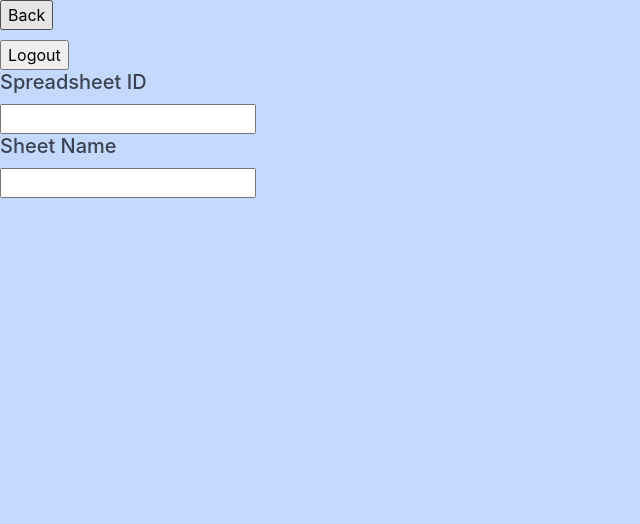
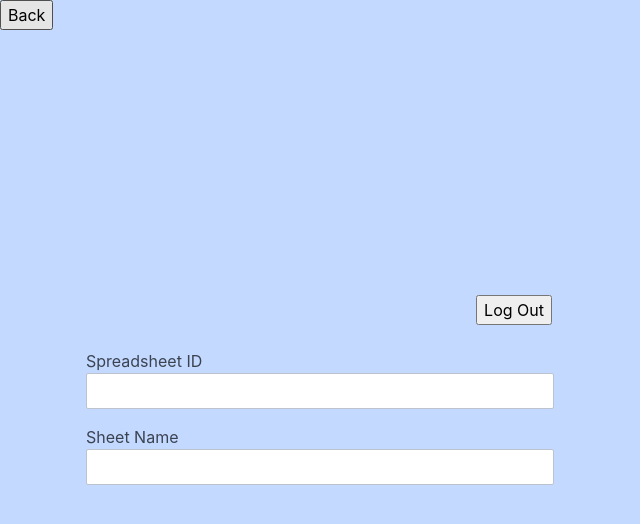
Before and after one commit to alexerhardt/pro-timer, an Electron app: page src/renderer/index.html in a window 640 px wide. Both pictures are taken after a click on the icon 606 px from the left and 30 px from the top of the page. Drawn offline with nearby package versions, Linux system fonts and the light colour scheme; no server answers.

Commit message:
add layout to settings view

```diff
--- a/src/renderer/index.css
+++ b/src/renderer/index.css
@@ -12,6 +12,26 @@ body {
     margin-top: 0.75rem;
 }
 
+.settings-outer-container {
+    align-items: center;
+    justify-content: center;
+    height: 90vh;
+    flex-direction: column;
+    display: flex;
+}
+
+.settings-outer-container > div {
+    width: 100%;
+}
+
+.login-info {
+    margin-bottom: 1.2rem;
+}
+
+.mb-3 {
+    margin-bottom: 0.8rem !important;
+}
+
 .pt-3 {
     padding-top: 1rem;
 }
@@ -19,6 +39,14 @@ body {
 .px-3 {
     padding-left: 1rem;
     padding-right: 1rem;
+}
+
+.logout-btn {
+    float: right;
+}
+
+.email-display {
+    display: inline;
 }
 
 .fas {
--- a/src/renderer/index.html
+++ b/src/renderer/index.html
@@ -42,14 +42,26 @@
     </div>
     <div class="settings-view hidden">
       <button class="toggle-btn">Back</button>
-      <div class="settings-outer-container">
+      <div class="container settings-outer-container">
         <div class="settings-inner-container--is-logged-in hidden">
-          <h5 class="email-display"></h5>
-          <button class="logout-btn">Logout</button>
-          <h5>Spreadsheet ID</h5>
-          <input type="text" class="sheet-id-input" />
-          <h5>Sheet Name</h5>
-          <input type="text" class="sheet-name-input" />
+          <div class="columns">
+            <div class="column col-9 col-mx-auto login-info">
+              <h5 class="email-display">Logged In</h5>
+              <button class="logout-btn">Log Out</button>
+            </div>
+          </div>
+          <form>
+            <div class="form-group col-9 col-mx-auto mb-3">
+              <label for="id-input">Spreadsheet ID</label>
+              <input type="text" class="form-input sheet-id-input"
+                     id="id-input" />
+            </div>
+            <div class="form-group col-9 col-mx-auto">
+              <label for="name-input">Sheet Name</label>
+              <input type="text" class="form-input sheet-name-input"
+                     id="name-input" />
+            </div>
+          </form>
         </div>
         <div class="settings-inner-container--not-logged-in">
           <h5>You must log in to view sync settings</h5>
```
